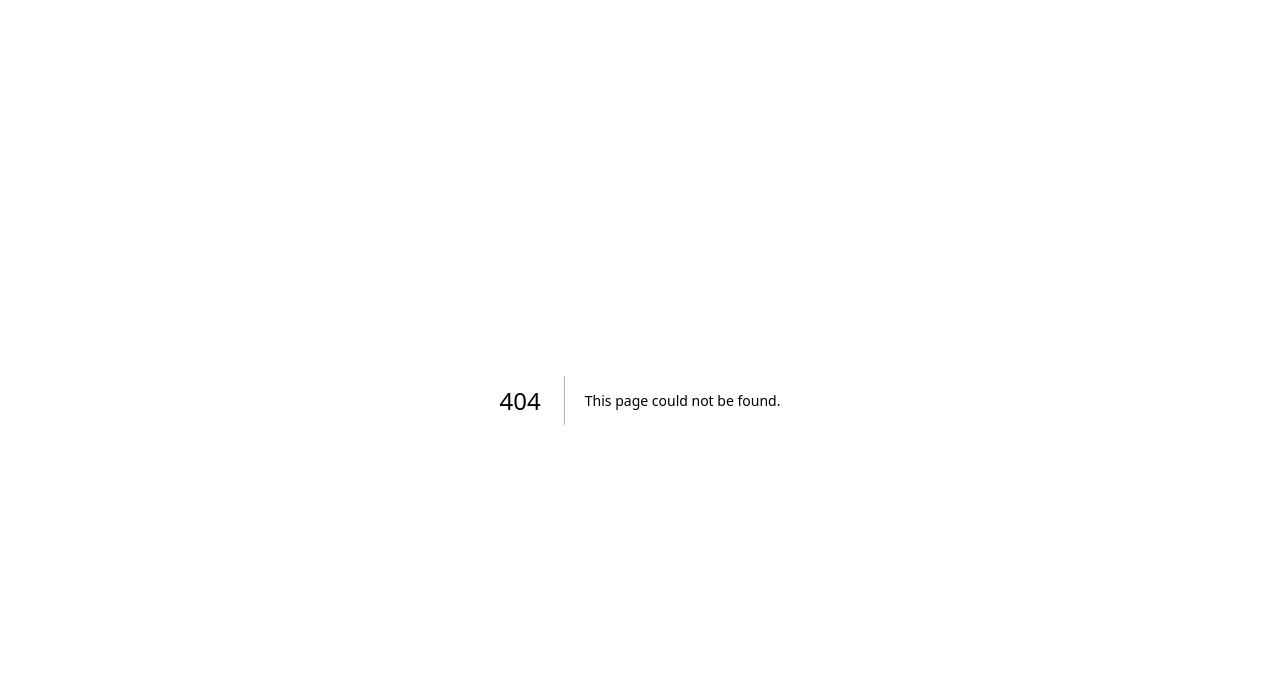
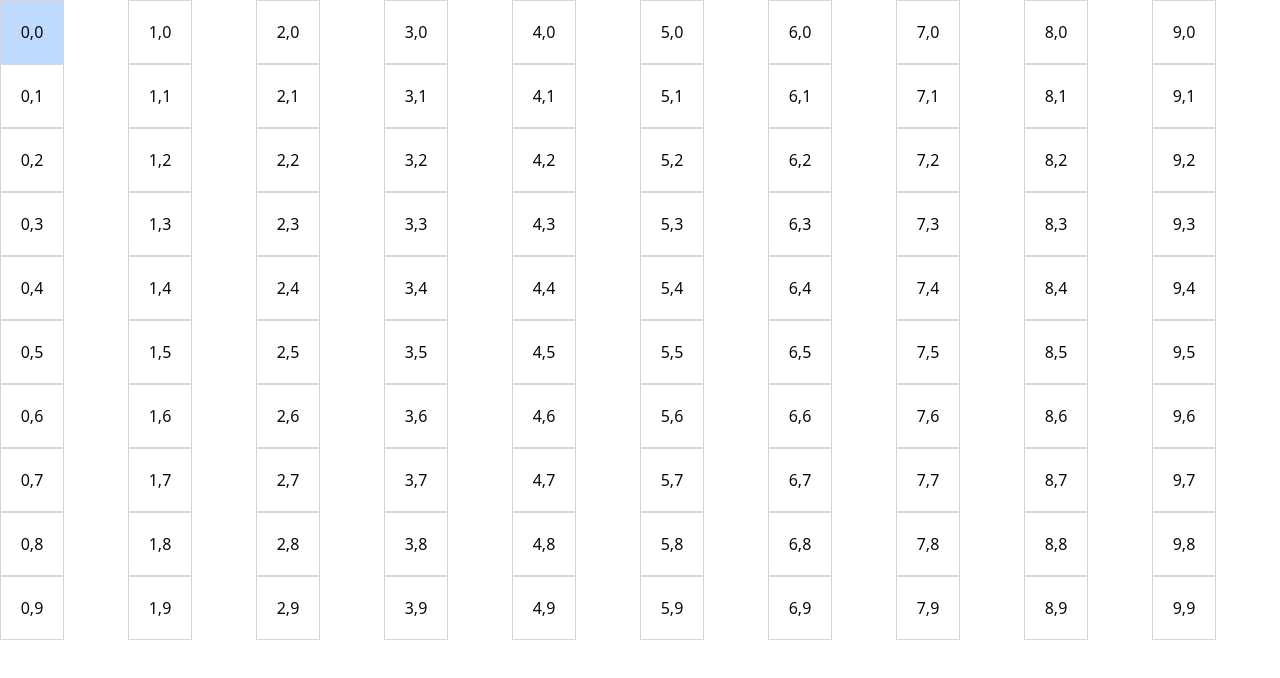
Before and after one commit to injun0607/alhamPlay, a Next.js app in the folder playground_front/: page /field in a window 1280 px wide. Before the commit this address had no page. Shown: the top 678 px of the page. Built offline with nearby package versions, Linux system fonts and the light colour scheme.

Commit message:
프론트 필드시스템 구현 시작

```diff
--- /dev/null
+++ b/playground_front/src/app/field/page.tsx
@@ -0,0 +1,7 @@
+'use client'
+
+import { Map } from '@/components/map/Map'
+
+export default function FieldPage() {
+  return <Map />;
+}
```
